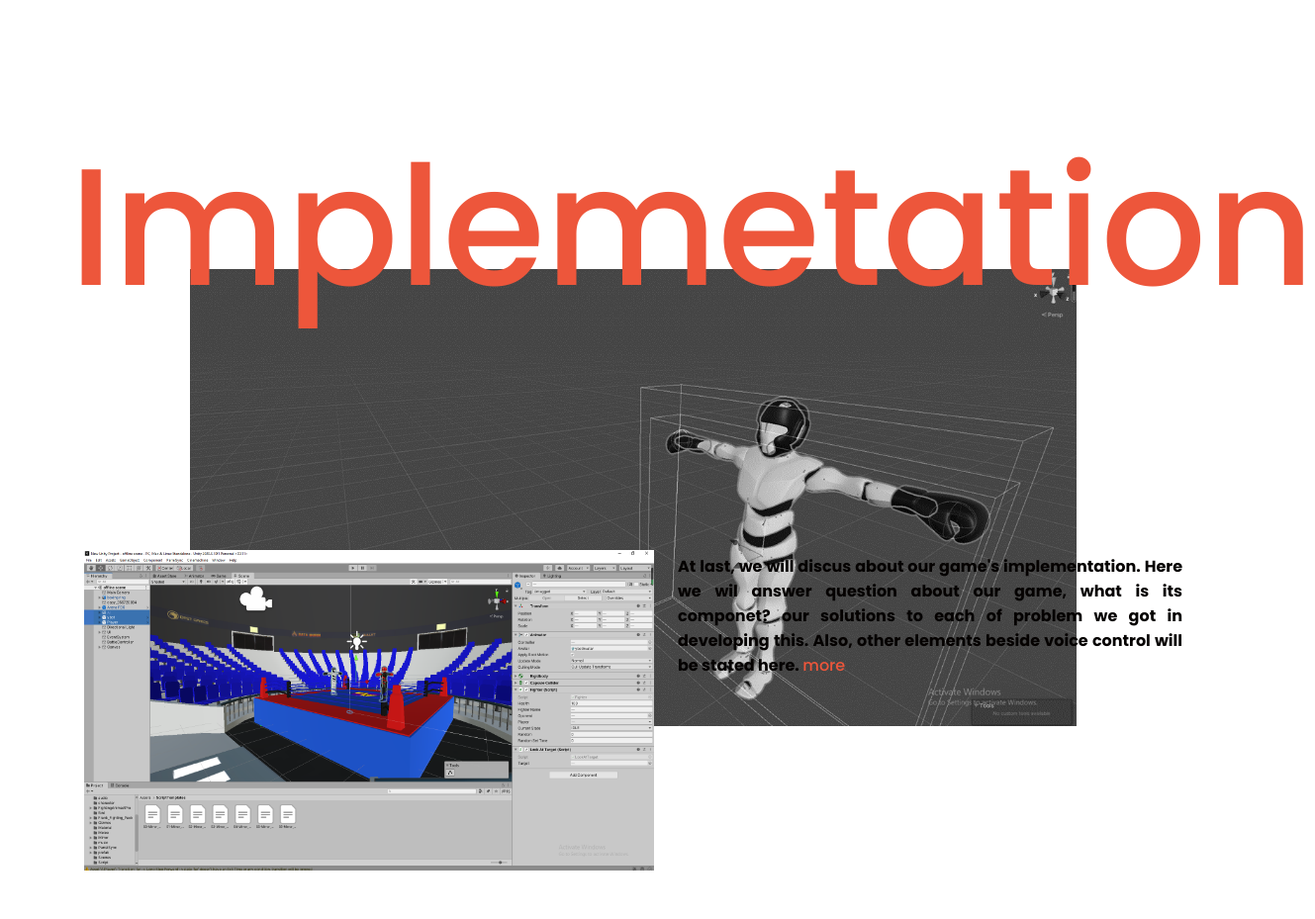
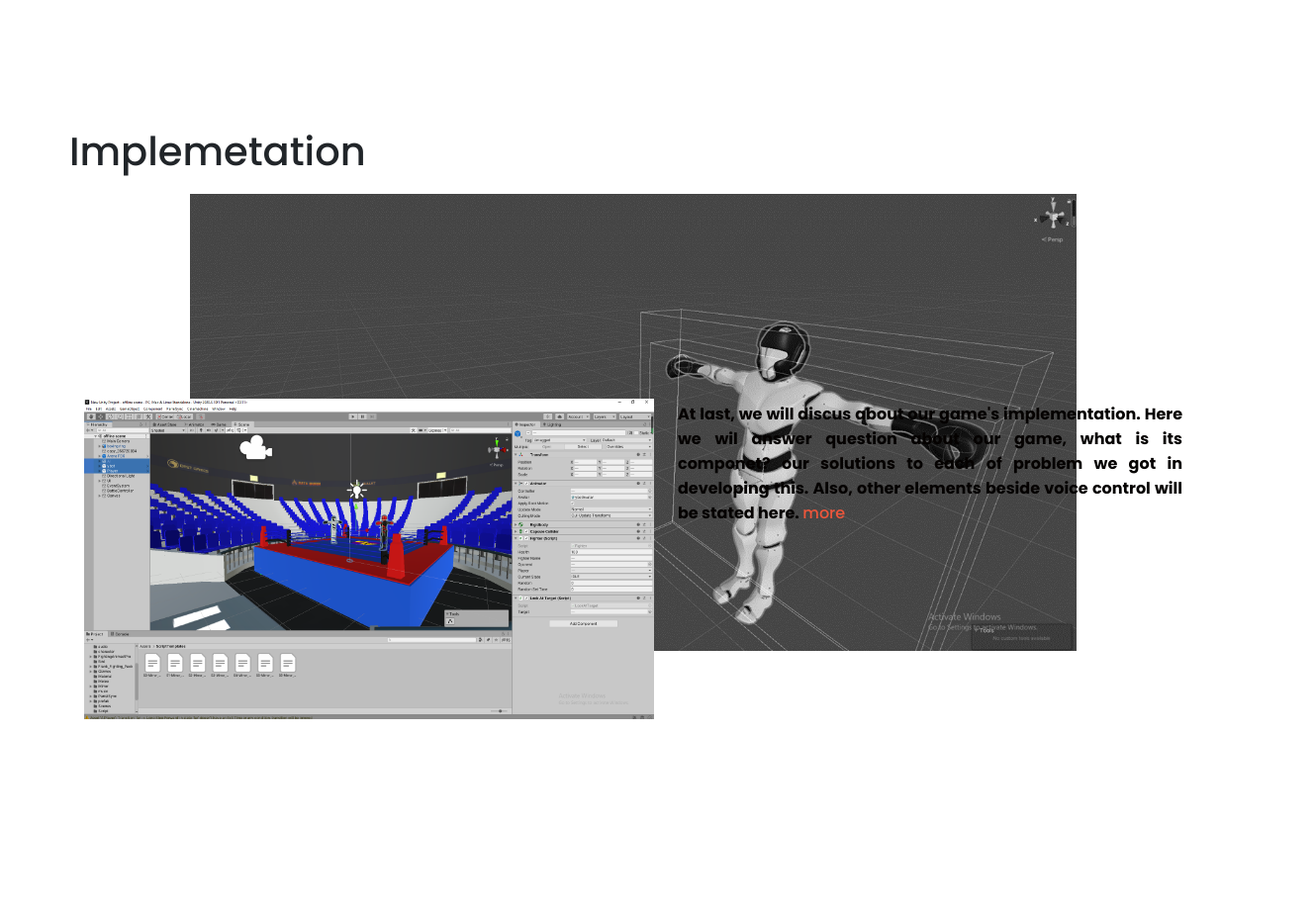
Before and after one commit to phumzxter/BoomBoxing, a plain HTML site: page index.html in a window 1280 px wide. Shown: the part 4180-5109 px from the top of the page at 99% size, 1329 px wide, since content can reach past the window. Drawn offline with Linux system fonts and the light colour scheme.

Commit message:
Changed header

```diff
--- a/index.html
+++ b/index.html
@@ -230,7 +230,7 @@ https://templatemo.com/tm-548-training-studio
         <div class="container">
             <div class="row">
                 <div class="feature-item2">
-                    <h2>Implemetation</h2>
+                    <h1>Implemetation</h1>
                 </div>
             </div>
             <div class="row">
```
